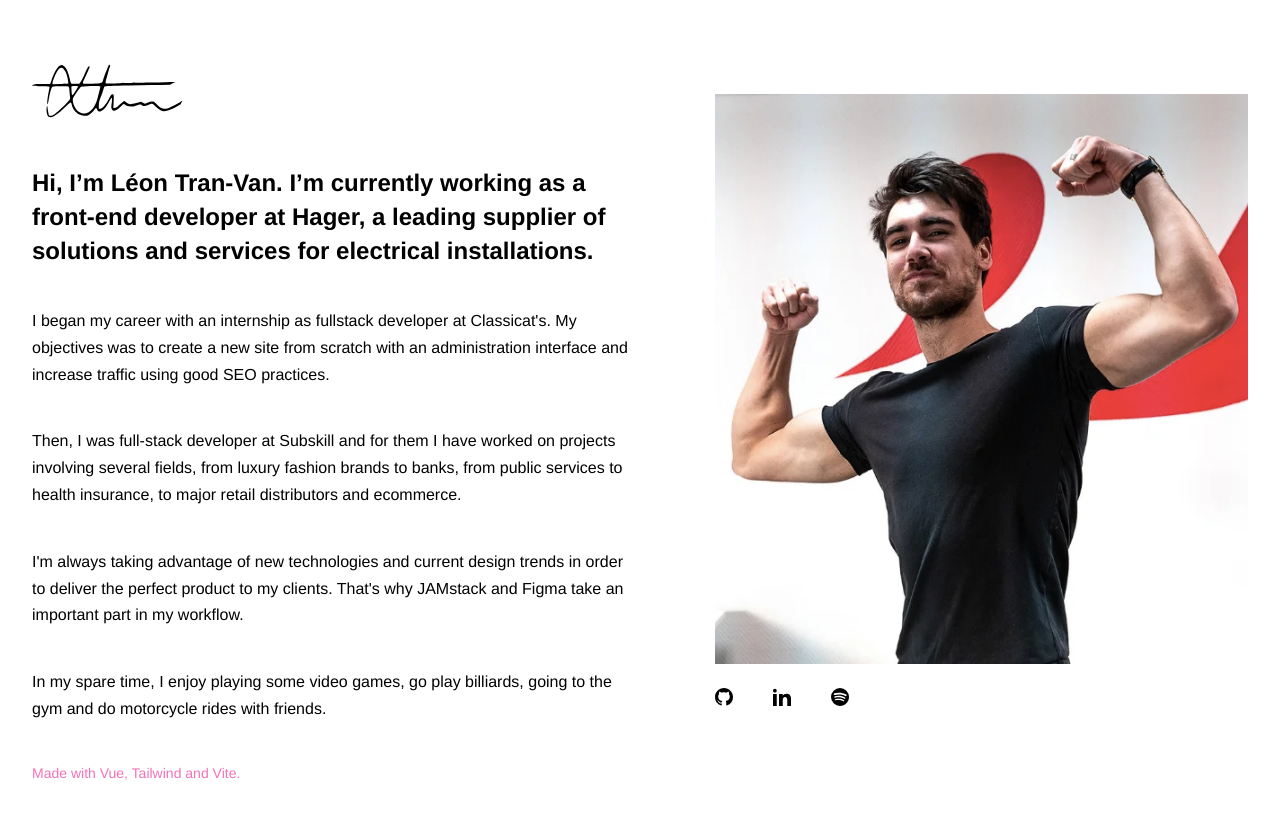
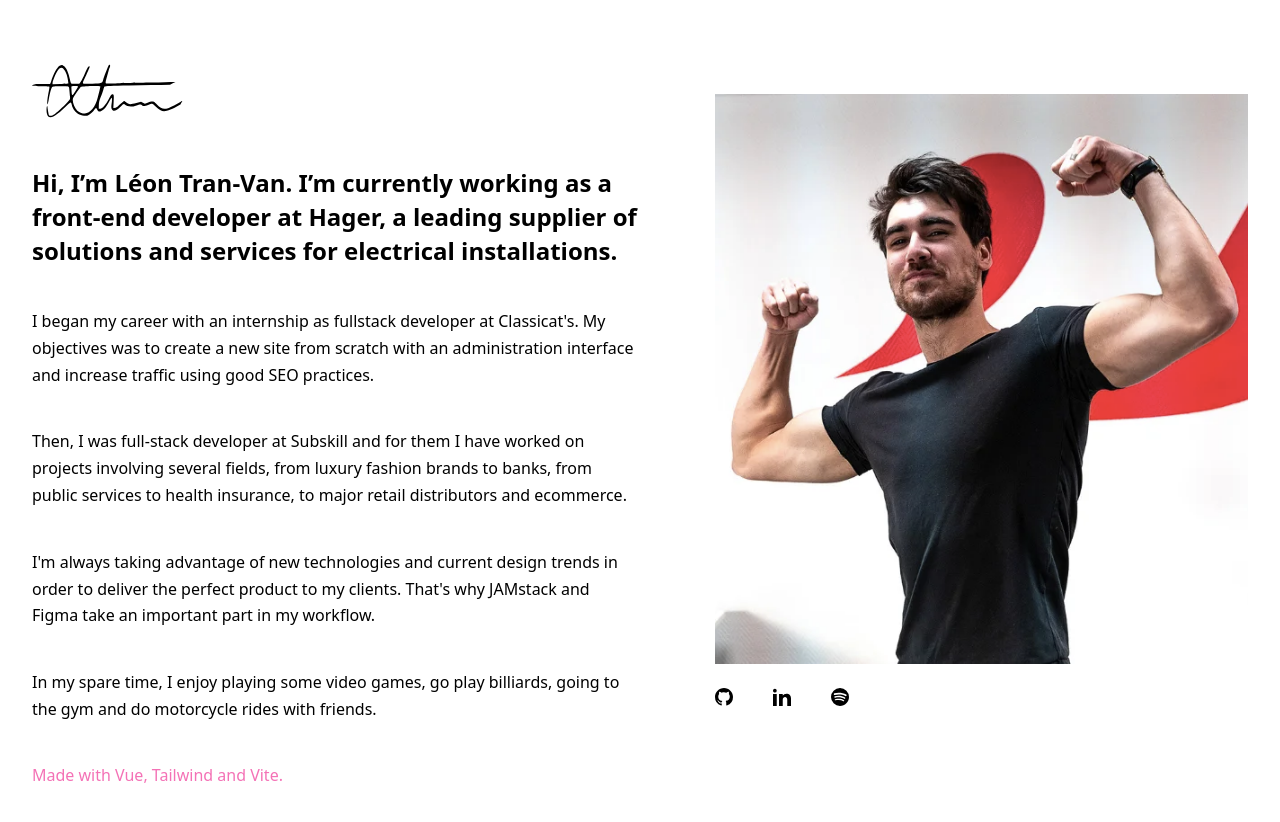
Before and after one commit to ephalys/vue3-experimentation, a Vue app: page / in a window 1280 px wide. Shown: the top 822 px of the page. Built offline with nearby package versions, Linux system fonts and the light colour scheme; a web font is replaced by a local one.

Commit message:
improve fonts loading & image size

```diff
--- a/index.html
+++ b/index.html
@@ -14,10 +14,178 @@
     <!-- <link rel="preload" href="/font/Inter-italic.var.woff2" as="font" type="font/woff2" crossorigin="anonymous"> -->
     <link rel="preconnect" href="https://fonts.googleapis.com" />
     <link rel="preconnect" href="https://fonts.gstatic.com" crossorigin />
-    <link
-      href="https://fonts.googleapis.com/css2?family=Arimo:wght@400;700&display=swap"
-      rel="stylesheet"
-    />
+    <style>
+      /* cyrillic-ext */
+      @font-face {
+        font-family: 'Arimo';
+        font-style: normal;
+        font-weight: 400;
+        font-display: swap;
+        src: url(https://fonts.gstatic.com/s/arimo/v17/P5sMzZCDf9_T_10UxCFuj5-v6dg.woff2)
+          format('woff2');
+        unicode-range: U+0460-052F, U+1C80-1C88, U+20B4, U+2DE0-2DFF,
+          U+A640-A69F, U+FE2E-FE2F;
+      }
+      /* cyrillic */
+      @font-face {
+        font-family: 'Arimo';
+        font-style: normal;
+        font-weight: 400;
+        font-display: swap;
+        src: url(https://fonts.gstatic.com/s/arimo/v17/P5sMzZCDf9_T_10dxCFuj5-v6dg.woff2)
+          format('woff2');
+        unicode-range: U+0400-045F, U+0490-0491, U+04B0-04B1, U+2116;
+      }
+      /* greek-ext */
+      @font-face {
+        font-family: 'Arimo';
+        font-style: normal;
+        font-weight: 400;
+        font-display: swap;
+        src: url(https://fonts.gstatic.com/s/arimo/v17/P5sMzZCDf9_T_10VxCFuj5-v6dg.woff2)
+          format('woff2');
+        unicode-range: U+1F00-1FFF;
+      }
+      /* greek */
+      @font-face {
+        font-family: 'Arimo';
+        font-style: normal;
+        font-weight: 400;
+        font-display: swap;
+        src: url(https://fonts.gstatic.com/s/arimo/v17/P5sMzZCDf9_T_10axCFuj5-v6dg.woff2)
+          format('woff2');
+        unicode-range: U+0370-03FF;
+      }
+      /* hebrew */
+      @font-face {
+        font-family: 'Arimo';
+        font-style: normal;
+        font-weight: 400;
+        font-display: swap;
+        src: url(https://fonts.gstatic.com/s/arimo/v17/P5sMzZCDf9_T_10bxCFuj5-v6dg.woff2)
+          format('woff2');
+        unicode-range: U+0590-05FF, U+20AA, U+25CC, U+FB1D-FB4F;
+      }
+      /* vietnamese */
+      @font-face {
+        font-family: 'Arimo';
+        font-style: normal;
+        font-weight: 400;
+        font-display: swap;
+        src: url(https://fonts.gstatic.com/s/arimo/v17/P5sMzZCDf9_T_10WxCFuj5-v6dg.woff2)
+          format('woff2');
+        unicode-range: U+0102-0103, U+0110-0111, U+0128-0129, U+0168-0169,
+          U+01A0-01A1, U+01AF-01B0, U+1EA0-1EF9, U+20AB;
+      }
+      /* latin-ext */
+      @font-face {
+        font-family: 'Arimo';
+        font-style: normal;
+        font-weight: 400;
+        font-display: swap;
+        src: url(https://fonts.gstatic.com/s/arimo/v17/P5sMzZCDf9_T_10XxCFuj5-v6dg.woff2)
+          format('woff2');
+        unicode-range: U+0100-024F, U+0259, U+1E00-1EFF, U+2020, U+20A0-20AB,
+          U+20AD-20CF, U+2113, U+2C60-2C7F, U+A720-A7FF;
+      }
+      /* latin */
+      @font-face {
+        font-family: 'Arimo';
+        font-style: normal;
+        font-weight: 400;
+        font-display: swap;
+        src: url(https://fonts.gstatic.com/s/arimo/v17/P5sMzZCDf9_T_10ZxCFuj5-v.woff2)
+          format('woff2');
+        unicode-range: U+0000-00FF, U+0131, U+0152-0153, U+02BB-02BC, U+02C6,
+          U+02DA, U+02DC, U+2000-206F, U+2074, U+20AC, U+2122, U+2191, U+2193,
+          U+2212, U+2215, U+FEFF, U+FFFD;
+      }
+      /* cyrillic-ext */
+      @font-face {
+        font-family: 'Arimo';
+        font-style: normal;
+        font-weight: 700;
+        font-display: swap;
+        src: url(https://fonts.gstatic.com/s/arimo/v17/P5sMzZCDf9_T_10UxCFuj5-v6dg.woff2)
+          format('woff2');
+        unicode-range: U+0460-052F, U+1C80-1C88, U+20B4, U+2DE0-2DFF,
+          U+A640-A69F, U+FE2E-FE2F;
+      }
+      /* cyrillic */
+      @font-face {
+        font-family: 'Arimo';
+        font-style: normal;
+        font-weight: 700;
+        font-display: swap;
+        src: url(https://fonts.gstatic.com/s/arimo/v17/P5sMzZCDf9_T_10dxCFuj5-v6dg.woff2)
+          format('woff2');
+        unicode-range: U+0400-045F, U+0490-0491, U+04B0-04B1, U+2116;
+      }
+      /* greek-ext */
+      @font-face {
+        font-family: 'Arimo';
+        font-style: normal;
+        font-weight: 700;
+        font-display: swap;
+        src: url(https://fonts.gstatic.com/s/arimo/v17/P5sMzZCDf9_T_10VxCFuj5-v6dg.woff2)
+          format('woff2');
+        unicode-range: U+1F00-1FFF;
+      }
+      /* greek */
+      @font-face {
+        font-family: 'Arimo';
+        font-style: normal;
+        font-weight: 700;
+        font-display: swap;
+        src: url(https://fonts.gstatic.com/s/arimo/v17/P5sMzZCDf9_T_10axCFuj5-v6dg.woff2)
+          format('woff2');
+        unicode-range: U+0370-03FF;
+      }
+      /* hebrew */
+      @font-face {
+        font-family: 'Arimo';
+        font-style: normal;
+        font-weight: 700;
+        font-display: swap;
+        src: url(https://fonts.gstatic.com/s/arimo/v17/P5sMzZCDf9_T_10bxCFuj5-v6dg.woff2)
+          format('woff2');
+        unicode-range: U+0590-05FF, U+20AA, U+25CC, U+FB1D-FB4F;
+      }
+      /* vietnamese */
+      @font-face {
+        font-family: 'Arimo';
+        font-style: normal;
+        font-weight: 700;
+        font-display: swap;
+        src: url(https://fonts.gstatic.com/s/arimo/v17/P5sMzZCDf9_T_10WxCFuj5-v6dg.woff2)
+          format('woff2');
+        unicode-range: U+0102-0103, U+0110-0111, U+0128-0129, U+0168-0169,
+          U+01A0-01A1, U+01AF-01B0, U+1EA0-1EF9, U+20AB;
+      }
+      /* latin-ext */
+      @font-face {
+        font-family: 'Arimo';
+        font-style: normal;
+        font-weight: 700;
+        font-display: swap;
+        src: url(https://fonts.gstatic.com/s/arimo/v17/P5sMzZCDf9_T_10XxCFuj5-v6dg.woff2)
+          format('woff2');
+        unicode-range: U+0100-024F, U+0259, U+1E00-1EFF, U+2020, U+20A0-20AB,
+          U+20AD-20CF, U+2113, U+2C60-2C7F, U+A720-A7FF;
+      }
+      /* latin */
+      @font-face {
+        font-family: 'Arimo';
+        font-style: normal;
+        font-weight: 700;
+        font-display: swap;
+        src: url(https://fonts.gstatic.com/s/arimo/v17/P5sMzZCDf9_T_10ZxCFuj5-v.woff2)
+          format('woff2');
+        unicode-range: U+0000-00FF, U+0131, U+0152-0153, U+02BB-02BC, U+02C6,
+          U+02DA, U+02DC, U+2000-206F, U+2074, U+20AC, U+2122, U+2191, U+2193,
+          U+2212, U+2215, U+FEFF, U+FFFD;
+      }
+    </style>
   </head>
   <body>
     <div id="app"></div>
--- a/src/components/HomeText.vue
+++ b/src/components/HomeText.vue
@@ -18,6 +18,6 @@ const paragraphs = [
     <p v-for="(paragraph, index) in paragraphs" :key="index" class="text-base">
       {{ paragraph }}
     </p>
-    <p class="text-pink-400 text-sm">Made with Vue, Tailwind and Vite.</p>
+    <p class="text-pink-400">Made with Vue, Tailwind and Vite.</p>
   </div>
 </template>
--- a/src/views/Home.vue
+++ b/src/views/Home.vue
@@ -6,7 +6,13 @@ import signature from "@/images/signature.svg";
 </script>
 
 <template>
-  <img :src="signature" alt="signature" class="mb-6 md:mb-12" height="12" />
+  <img
+    :src="signature"
+    alt="signature"
+    class="mb-6 md:mb-12"
+    height="54"
+    width="151"
+  />
   <HomeText class="order-1 md:w-1/2" />
   <div
     class="
```
Also changed, not shown: src/images/signature.svg.
